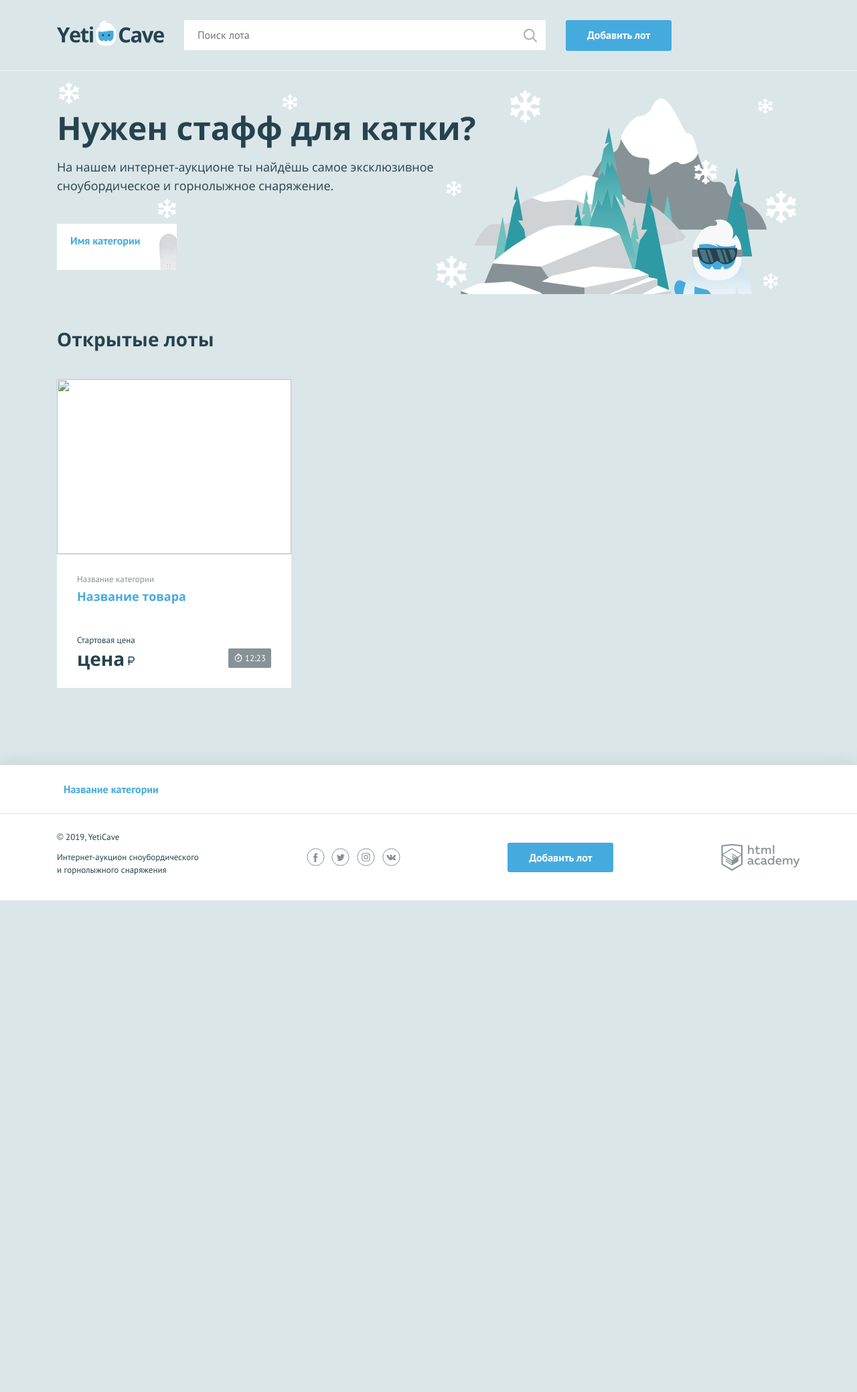
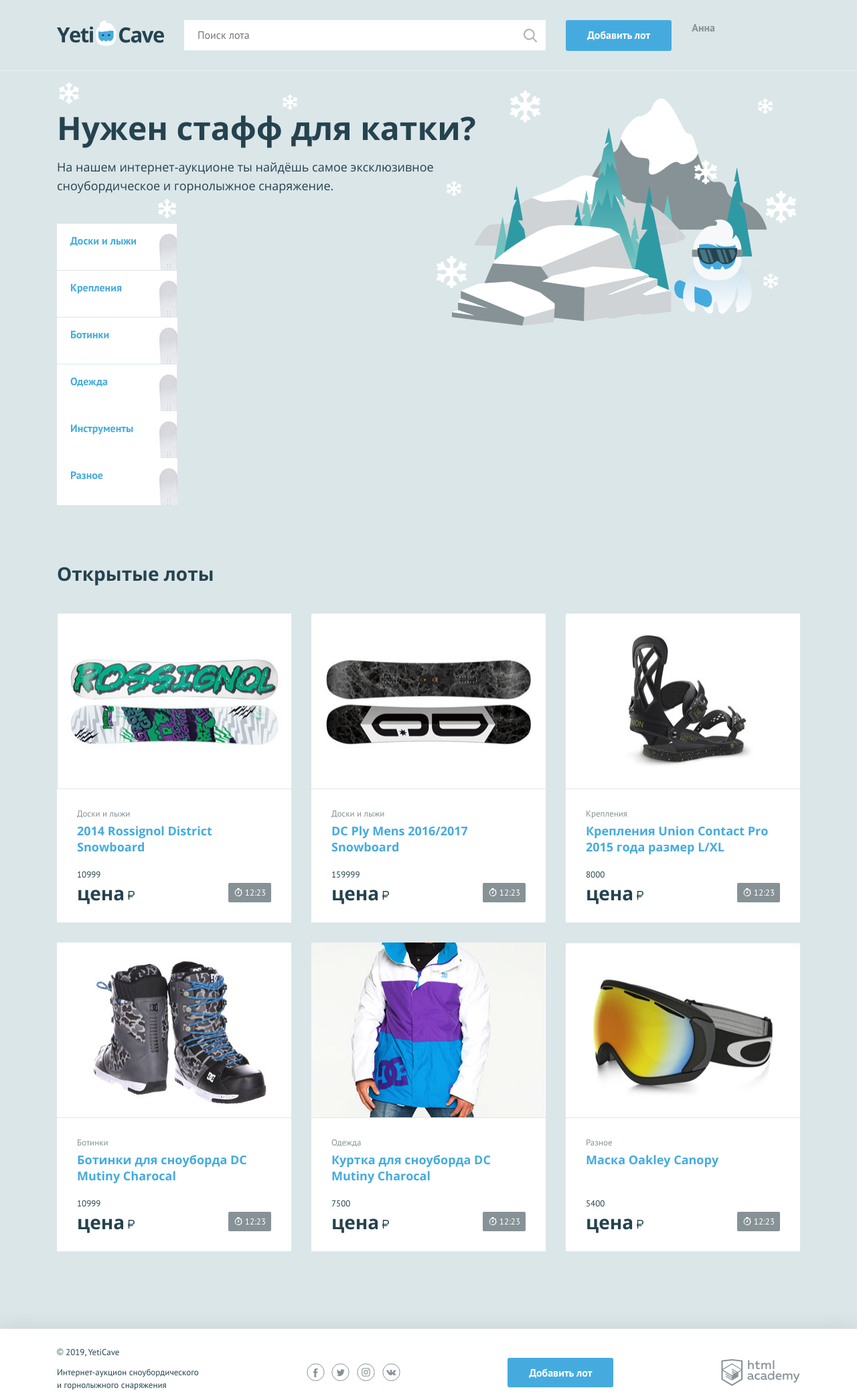
Before and after one commit to annapallna/933859-yeticave, a PHP site: page / in a window 1280 px wide. Shown: the top 2078 px of the page at 67% size. Before the commit the page ends 1344 px from the top, so only its background shows below. Run offline with PHP 8.4, Linux system fonts and the light colour scheme.

Commit message:
Коммит

```diff
--- a/index.php
+++ b/index.php
@@ -1,7 +1,7 @@
 <?php
 $is_auth = rand(0, 1);
 
-$user_name = ''; // укажите здесь ваше имя
+$user_name = 'Анна';
 ?>
 <!DOCTYPE html>
 <html lang="ru">
@@ -28,7 +28,20 @@ $user_name = ''; // укажите здесь ваше имя
 
         <nav class="user-menu">
 
-        <!-- здесь должен быть PHP код для показа имени пользователя -->
+			<?php if ($is_auth == 1): ?>
+				<div class="user-menu__logged">
+					<p><?=$user_name; ?></p>
+				</div>
+			<?php elseif ($is_auth == 0): ?>
+				<ul class="user-menu__list">
+					<li class="user-menu__item">
+						<a href="#">Регистрация</a>
+					</li>
+					<li class="user-menu__item">
+						<a href="#">Вход</a>
+					</li>
+				</ul>
+			<?php endif; ?>
 
         </nav>
     </div>
@@ -40,8 +53,16 @@ $user_name = ''; // укажите здесь ваше имя
         <p class="promo__text">На нашем интернет-аукционе ты найдёшь самое эксклюзивное сноубордическое и горнолыжное снаряжение.</p>
         <ul class="promo__list">
             <!--заполните этот список из массива категорий-->
+			<?php $categories = ["Доски и лыжи", "Крепления", "Ботинки", "Одежда", "Инструменты", "Разное"];
+             $index = 0;
+             $num_count = count($categories);
+			 ?>
             <li class="promo__item promo__item--boards">
-                <a class="promo__link" href="pages/all-lots.html">Имя категории</a>
+			 <?php while($index < $num_count): ?>
+                <a class="promo__link" href="pages/all-lots.html=<?=$index;?>">
+				   <?=$categories[$index];?></a>
+			 <?php $index = $index + 1; ?>
+			 <?php endwhile; ?>
             </li>
         </ul>
     </section>
@@ -51,16 +72,56 @@ $user_name = ''; // укажите здесь ваше имя
         </div>
         <ul class="lots__list">
             <!--заполните этот список из массива с товарами-->
+			<?php $goods = [
+			 [
+			     'Название' => '2014 Rossignol District Snowboard',
+				 'Категория' => 'Доски и лыжи',
+				 'Цена' => 10999,
+				 'URL картинки' => 'img/lot-1.jpg'
+				 ],
+			 [
+                 'Название' => 'DC Ply Mens 2016/2017 Snowboard',
+				 'Категория' => 'Доски и лыжи',
+				 'Цена' => 159999,
+				 'URL картинки' => 'img/lot-2.jpg'
+				 ],
+             [
+                 'Название' => 'Крепления Union Contact Pro 2015 года размер L/XL',
+				 'Категория' => 'Крепления',
+				 'Цена' => 8000,
+				 'URL картинки' => 'img/lot-3.jpg'
+				 ],
+			 [
+                 'Название' => 'Ботинки для сноуборда DC Mutiny Charocal',
+				 'Категория' => 'Ботинки',
+				 'Цена' => 10999,
+				 'URL картинки' => 'img/lot-4.jpg'
+				 ],
+             [
+                 'Название' => 'Куртка для сноуборда DC Mutiny Charocal',
+				 'Категория' => 'Одежда',
+				 'Цена' => 7500,
+				 'URL картинки' => 'img/lot-5.jpg'
+				 ],
+		     [
+                 'Название' => 'Маска Oakley Canopy',
+				 'Категория' => 'Разное',
+				 'Цена' => 5400,
+				 'URL картинки' => 'img/lot-6.jpg'
+				 ],
+				 ]; ?>
+
+			<?php foreach ($goods as $key => $value): ?>
             <li class="lots__item lot">
                 <div class="lot__image">
-                    <img src="" width="350" height="260" alt="">
+                    <img src="/<?=$value['URL картинки']; ?>" width="350" height="260" alt="">
                 </div>
                 <div class="lot__info">
-                    <span class="lot__category">Название категории</span>
-                    <h3 class="lot__title"><a class="text-link" href="pages/lot.html">Название товара</a></h3>
+                    <span class="lot__category"><?=$value['Категория']; ?></span>
+                    <h3 class="lot__title"><a class="text-link" href="pages/lot.html"><?=$value['Название'];?></a></h3>
                     <div class="lot__state">
                         <div class="lot__rate">
-                            <span class="lot__amount">Стартовая цена</span>
+                            <span class="lot__amount"><?=$value['Цена'];?></span>
                             <span class="lot__cost">цена<b class="rub">р</b></span>
                         </div>
                         <div class="lot__timer timer">
@@ -69,6 +130,7 @@ $user_name = ''; // укажите здесь ваше имя
                     </div>
                 </div>
             </li>
+		  <?php endforeach; ?>
         </ul>
     </section>
 </main>
@@ -79,7 +141,12 @@ $user_name = ''; // укажите здесь ваше имя
         <ul class="nav__list container">
             <!--заполните этот список из массива категорий-->
             <li class="nav__item">
-                <a href="pages/all-lots.html">Название категории</a>
+			<?php while($index < $num_count):
+			 $index = 0;
+             $num_count = count($categories); ?>
+                <a href="pages/all-lots.html=<?=$index;?>"><?=$categories[$index];?></a>
+				<?php $index = $index + 1; ?>
+			 <?php endwhile; ?>
             </li>
         </ul>
     </nav>
```
Also changed, not shown: Readme.md.
